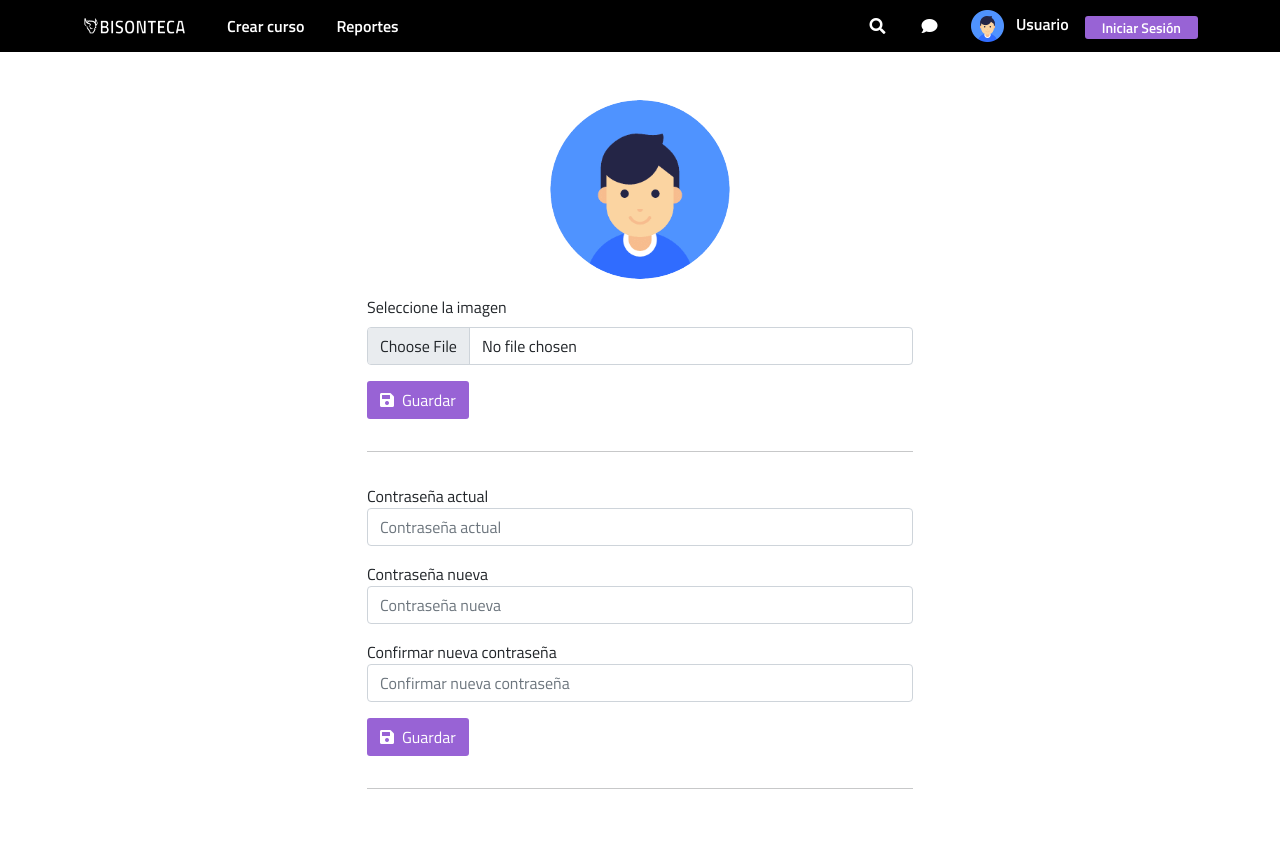
After one commit to Naisroan/OurLib, a PHP site: page /mods/account/account.php in a window 1280 px wide. The commit adds this page. Run offline with PHP 8.4, Linux system fonts and the light colour scheme; some libraries are stand-ins or nearby versions.

Commit message:
Pantalla de cuenta
Se ha finalizado la última pantalla.

```diff
--- /dev/null
+++ b/FRONT/mods/account/account.css
@@ -0,0 +1,3 @@
+img.usuario {
+    width: 180px;
+}
--- /dev/null
+++ b/FRONT/mods/account/account.php
@@ -0,0 +1,96 @@
+<?php
+
+    # example.php
+
+    define('TITLE', 'Cuenta');
+    define('FOLDER_NAME', 'account');
+    define('URL_CSS', '/mods/' . FOLDER_NAME . '/' . FOLDER_NAME . ".css");
+    define('URL_JS', '/mods/' . FOLDER_NAME . '/' . FOLDER_NAME . ".js");
+?>
+
+<!DOCTYPE html>
+<html lang="es-mx">
+
+<head>
+    <meta charset="UTF-8">
+    <meta http-equiv="X-UA-Compatible" content="IE=edge">
+    <meta name="viewport" content="width=device-width, initial-scale=1.0">
+    <title>Bisonteca © - <?php echo TITLE ?></title>
+    <?php require_once('../../templates/styles_site.php'); ?>
+    <link rel="stylesheet" href="<?php echo URL_CSS ?>">
+    <link rel='shortcut icon' type='image/x-icon' href='/favicon.ico' />
+</head>
+
+<body>
+
+    <div class="wrapper">
+
+        <!-- menu -->
+        <?php require_once('../../templates/header_menu.php') ?>
+
+        <!-- content -->
+        <div class="container">
+            <div class="row">
+                <div class="col-12 col-lg-6 col-lg-4 mx-auto">
+                    <div class="account-wrapper my-5">
+                        <form action="" class="row g-3 mb-3">
+                            <div class="col-12 text-center">
+                                <img src="/res/examples/user.png" class="usuario rounded-circle" alt="">
+                            </div>
+                            <div class="col-12 col-lg-12">
+                                <label for="formFile" class="form-label">Seleccione la imagen</label>
+                                <input class="form-control" type="file" id="formFile">
+                            </div>
+                            <div class="col-12">
+                                <a href="#!" class="btn btn-bisonteca">
+                                    <i class="fas fa-save me-2"></i>Guardar
+                                </a>
+                            </div>
+                            <div class="col-12">
+                                <hr>
+                            </div>
+                        </form>
+                        <form action="" class="row g-3 mb-3">
+                            <div class="col-12">
+                                <label for="" class="label-form">
+                                    Contraseña actual
+                                </label>
+                                <input id="txtActualPassword" type="password" class="form-control" placeholder="Contraseña actual">
+                            </div>
+                            <div class="col-12">
+                                <label for="" class="label-form">
+                                    Contraseña nueva
+                                </label>
+                                <input id="txtPassword" type="password" class="form-control" placeholder="Contraseña nueva">
+                            </div>
+                            <div class="col-12">
+                                <label for="" class="label-form">
+                                    Confirmar nueva contraseña
+                                </label>
+                                <input id="txtConfirmPassword" type="password" class="form-control" placeholder="Confirmar nueva contraseña">
+                            </div>
+                            <div class="col-12">
+                                <div class="col-12">
+                                    <a href="#!" class="btn btn-bisonteca">
+                                        <i class="fas fa-save me-2"></i>Guardar
+                                    </a>
+                                </div>
+                            </div>
+                            <div class="col-12">
+                                <hr>
+                            </div>
+                        </form>
+                    </div>
+                </div>
+            </div>
+        </div>
+
+    </div>
+
+    <!-- scripts -->
+    <?php require_once('../../templates/scripts_site.php'); ?>
+    <script src="<?php echo URL_JS ?>"></script>
+
+</body>
+
+</html>
--- a/FRONT/site.css
+++ b/FRONT/site.css
@@ -128,3 +128,7 @@ textarea {
     font-weight: 600;
     text-decoration: none;
 }
+
+.link-cuenta img {
+    width: 33px;
+}
--- a/FRONT/templates/header_menu.php
+++ b/FRONT/templates/header_menu.php
@@ -48,6 +48,12 @@
                         <a href="/mods/login/login.php">Iniciar Sesión</a>
                     </li> -->
                     <li>
+                        <a href="/mods/account/account.php" class="link-cuenta">
+                            <img src="/res/examples/user.png" class="me-2" alt="">
+                            <strong>Usuario</strong>
+                        </a>
+                    </li>
+                    <li>
                         <a href="/mods/login/login.php" class="btn btn-bisonteca btn-sm">
                             Iniciar Sesión
                         </a>
```
Also changed, not shown: FRONT/mods/account/account.js (added).
